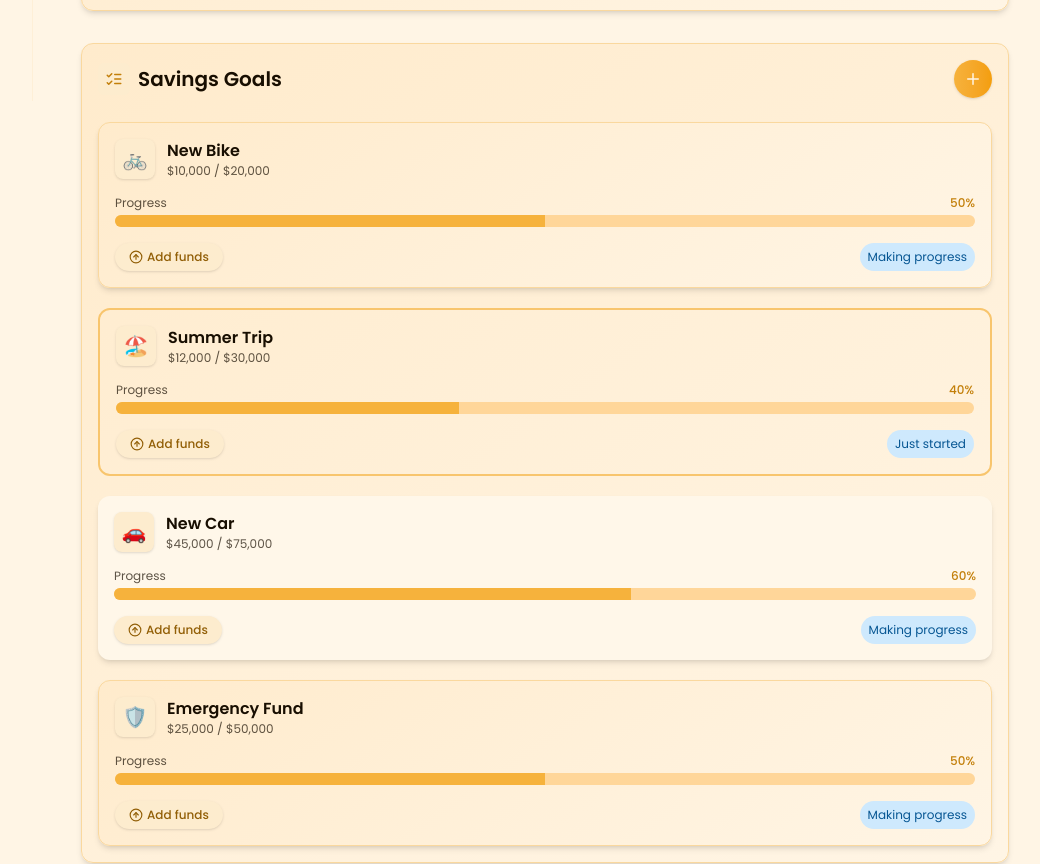
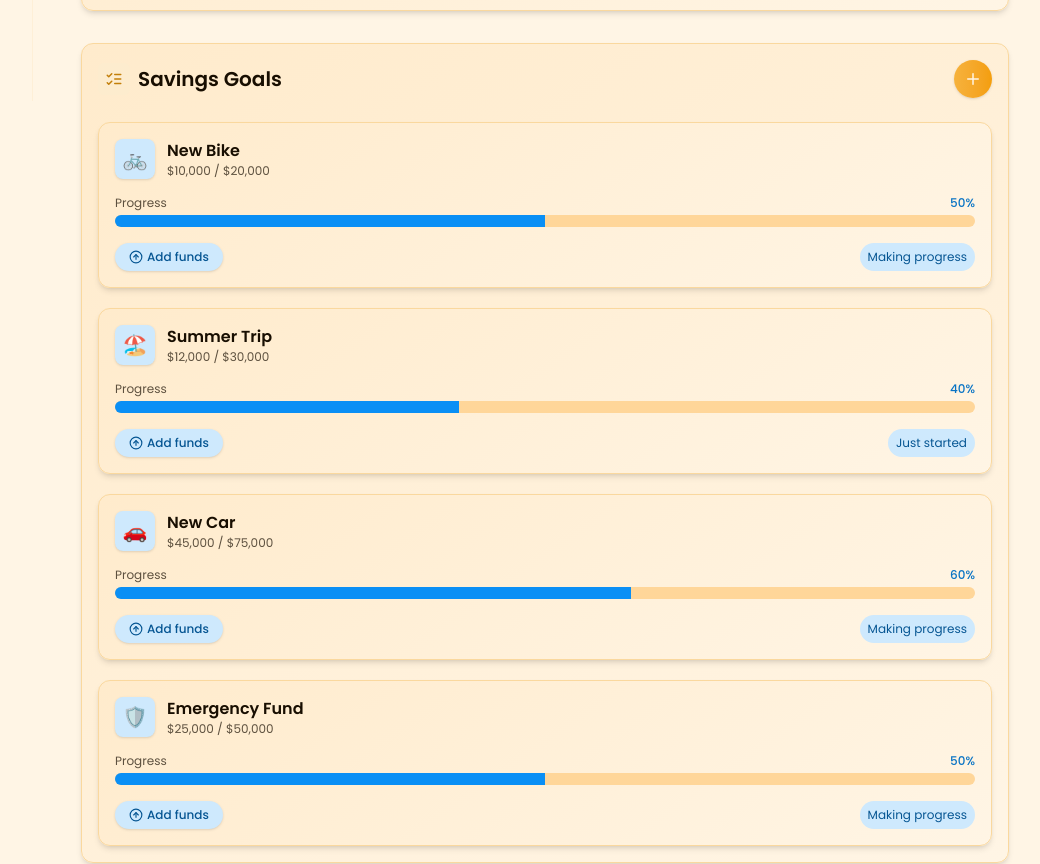
Before and after one commit to LaxmanKondhalkar/goalstack, a Next.js app: page /goals in a window 1280 px wide. Shown: the part 700-1564 px from the top of the page, without its empty margins (223-1263 px from the left). Built offline with nearby package versions, Linux system fonts and the light colour scheme.

Commit message:
feat: enhance GoalCard and GoalsList components with improved progress indicators and styling

```diff
--- a/app/components/GoalCard.tsx
+++ b/app/components/GoalCard.tsx
@@ -7,9 +7,14 @@ import { ArrowUpCircle, CheckCircle } from 'lucide-react';
 interface GoalCardProps {
   goal: SavingsGoal;
   variant?: 'default' | 'elevated' | 'bordered';
+  onAddFunds?: () => void;
 }
 
-export default function GoalCard({ goal, variant = 'default' }: GoalCardProps) {
+export default function GoalCard({
+  goal,
+  variant = 'default',
+  onAddFunds
+}: GoalCardProps) {
   const { name, currentAmount, targetAmount, icon } = goal;
 
   const progressPercentage = Math.min(Math.round((currentAmount / targetAmount) * 100), 100);
@@ -21,6 +26,23 @@ export default function GoalCard({ goal, variant = 'default' }: GoalCardProps) {
     : variant === 'bordered'
       ? 'card-bordered'
       : 'card';
+
+  // Standardized color selection based on progress
+  const getColorTheme = () => {
+    if (progressPercentage >= 100) return 'accent';
+    if (progressPercentage >= 66) return 'primary';
+    return 'secondary';
+  };
+
+  const colorTheme = getColorTheme();
+
+  // Progress status text
+  const getProgressStatus = () => {
+    if (progressPercentage >= 100) return 'Goal reached! 🎉';
+    if (progressPercentage >= 80) return 'Almost there!';
+    if (progressPercentage >= 50) return 'Making progress';
+    return 'Just started';
+  };
 
   return (
     <motion.div
@@ -34,8 +56,8 @@ export default function GoalCard({ goal, variant = 'default' }: GoalCardProps) {
         <div
           className="w-10 h-10 rounded-lg flex items-center justify-center text-lg sm:text-xl mr-3 shadow-sm"
           style={{
-            background: `var(--${progressPercentage < 33 ? 'secondary-100' : progressPercentage < 66 ? 'primary-100' : 'accent-100'})`,
-            color: `var(--${progressPercentage < 33 ? 'secondary-700' : progressPercentage < 66 ? 'primary-700' : 'accent-700'})`
+            background: `var(--${colorTheme}-100)`,
+            color: `var(--${colorTheme}-700)`
           }}
         >
           {icon}
@@ -53,7 +75,7 @@ export default function GoalCard({ goal, variant = 'default' }: GoalCardProps) {
           <span className="text-[var(--text)]/70">Progress</span>
           <span
             className="font-medium"
-            style={{ color: `var(--${progressPercentage < 33 ? 'secondary-600' : progressPercentage < 66 ? 'primary-600' : 'accent-600'})` }}
+            style={{ color: `var(--${colorTheme}-600)` }}
           >
             {progressPercentage}%
           </span>
@@ -62,7 +84,7 @@ export default function GoalCard({ goal, variant = 'default' }: GoalCardProps) {
           <motion.div
             className="h-full relative"
             style={{
-              background: `var(--${progressPercentage < 33 ? 'secondary-400' : progressPercentage < 66 ? 'primary-400' : 'accent-500'})`,
+              background: `var(--${colorTheme}-500)`,
               width: `${progressPercentage}%`
             }}
             initial={{ width: 0 }}
@@ -71,7 +93,7 @@ export default function GoalCard({ goal, variant = 'default' }: GoalCardProps) {
           >
             {progressPercentage >= 100 && (
               <motion.div
-                className="absolute inset-0 opacity-30 bg-[var(--accent-100)]"
+                className="absolute inset-0 opacity-30 bg-white"
                 animate={{ opacity: [0.1, 0.3, 0.1] }}
                 transition={{ duration: 1.5, repeat: Infinity }}
               />
@@ -84,15 +106,12 @@ export default function GoalCard({ goal, variant = 'default' }: GoalCardProps) {
         <motion.button
           className="text-xs py-1.5 px-3.5 rounded-full flex items-center gap-1 font-medium shadow-sm"
           style={{
-            background: progressPercentage >= 100
-              ? 'var(--accent-100)'
-              : 'var(--primary-100)',
-            color: progressPercentage >= 100
-              ? 'var(--accent-700)'
-              : 'var(--primary-700)'
+            background: `var(--${colorTheme}-100)`,
+            color: `var(--${colorTheme}-700)`
           }}
           whileHover={{ scale: 1.03 }}
           whileTap={{ scale: 0.98 }}
+          onClick={onAddFunds}
         >
           {progressPercentage >= 100 ? (
             <>
@@ -109,21 +128,11 @@ export default function GoalCard({ goal, variant = 'default' }: GoalCardProps) {
         <span
           className="text-xs flex items-center px-2 py-1 rounded-full"
           style={{
-            background: progressPercentage >= 100
-              ? 'var(--accent-100)'
-              : progressPercentage >= 80
-                ? 'var(--primary-100)'
-                : 'var(--secondary-100)',
-            color: progressPercentage >= 100
-              ? 'var(--accent-700)'
-              : progressPercentage >= 80
-                ? 'var(--primary-700)'
-                : 'var(--secondary-700)'
+            background: `var(--${colorTheme}-100)`,
+            color: `var(--${colorTheme}-700)`
           }}
         >
-          {progressPercentage < 50 ? 'Just started' :
-           progressPercentage < 80 ? 'Making progress' :
-           progressPercentage < 100 ? 'Almost there!' : 'Goal reached! 🎉'}
+          {getProgressStatus()}
         </span>
       </div>
     </motion.div>
--- a/app/components/GoalsList.tsx
+++ b/app/components/GoalsList.tsx
@@ -78,11 +78,11 @@ export default function GoalsList({ initialGoals }: GoalsListProps) {
         </motion.div>
       ) : (
         <div className="grid grid-cols-1 gap-5">
-          {goals.map((goal, index) => (
+          {goals.map((goal) => (
             <GoalCard
               key={goal.id}
               goal={goal}
-              variant={index % 3 === 0 ? 'elevated' : index % 3 === 1 ? 'bordered' : 'default'}
+              variant="elevated"
             />
           ))}
         </div>
```
